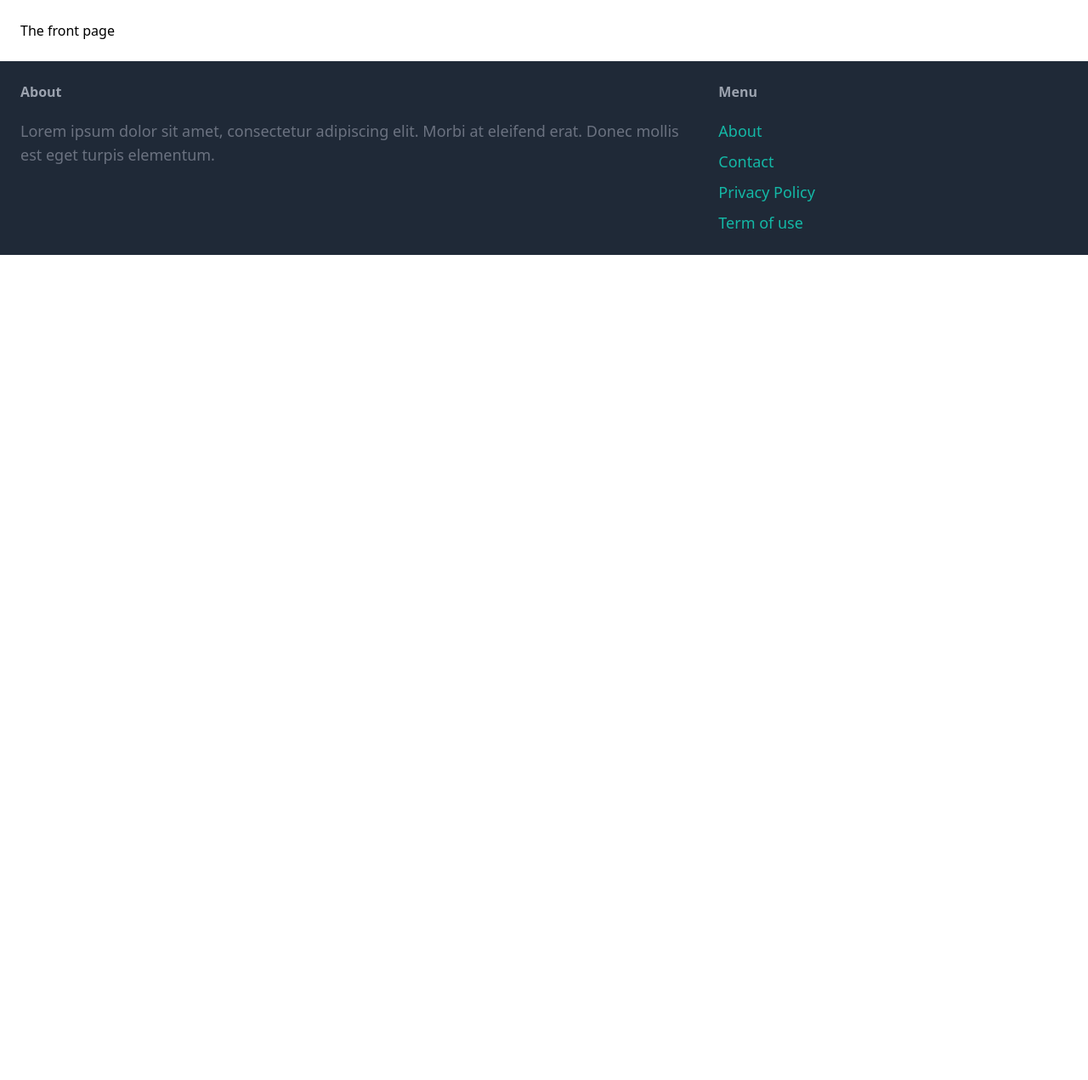
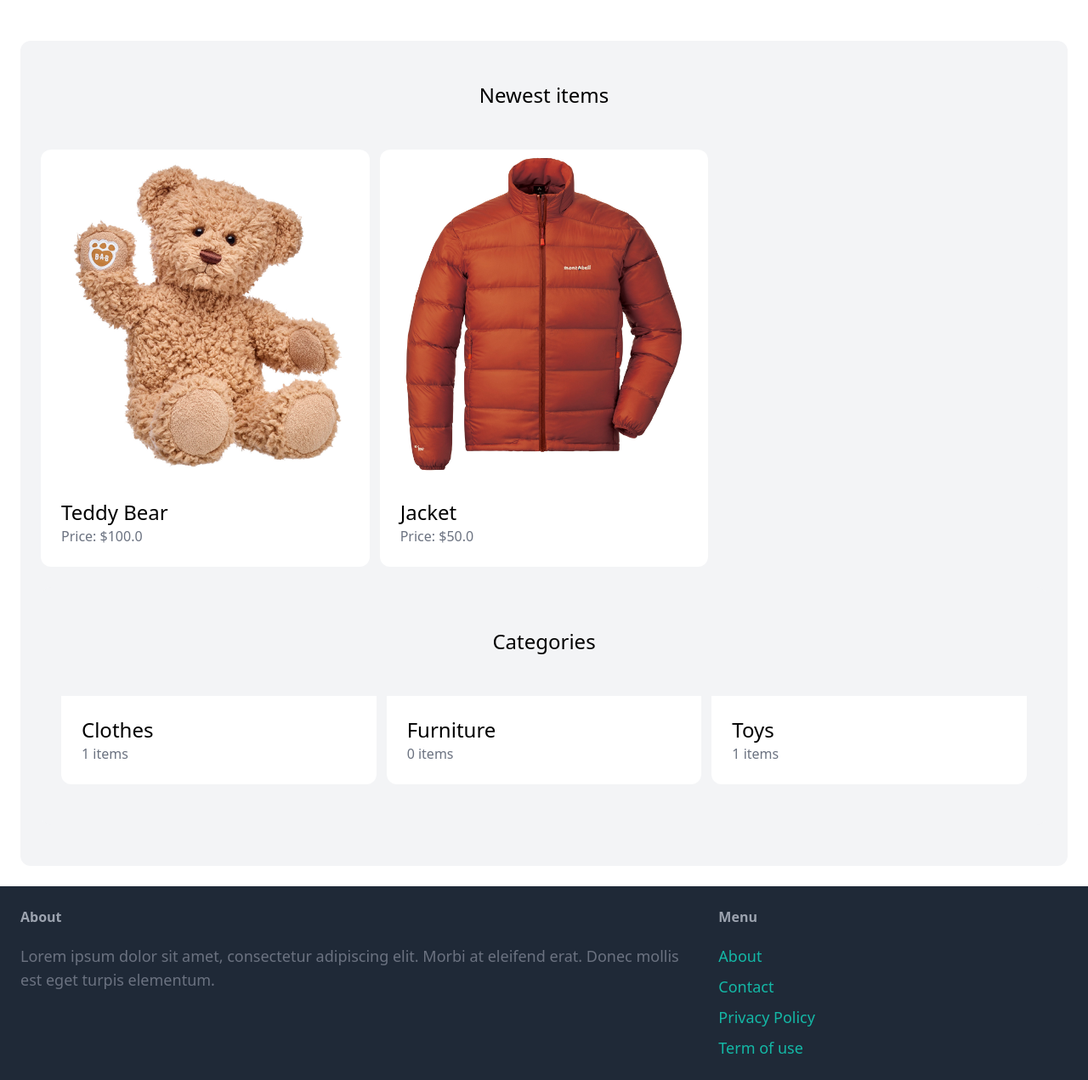
Before and after one commit to dafx7/Dafstore-django-marketplace, a Django app: page / in a window 1280 px wide. Shown: the part 77-1348 px from the top of the page at 85% size. Before the commit the page ends 377 px from the top, so only its background shows below. Run offline with Django 4.2, Linux system fonts and the light colour scheme; data comes from the database, SQL or seed files in the repository; both versions use the stored data as it was after the commit; some libraries are stand-ins or nearby versions.

Commit message:
Add Item model and make the front page of the site

```diff
--- a/core/templates/core/index.html
+++ b/core/templates/core/index.html
@@ -3,5 +3,42 @@
 {% block title %} Welcome {% endblock %}
 
 {% block content %}
-<h1>The front page</h1>
+<div class="mt-6 px-6 py-12 bg-gray-100 rounded-xl">
+    <h2 class="mb-12 text-2xl text-center">Newest items</h2>
+
+    <div class="grid grid-cols-3 gap-3">
+        {% for item in items %}
+        <div>
+            <a href="#">
+                <div>
+                    <img src="{{ item.image.url }}" alt="{{ item.image }}" class="rounded-t-xl">
+                </div>
+
+                <div class="p-6 bg-white rounded-b-xl">
+                    <h2 class="text-2xl">{{ item.name }}</h2>
+                    <p class="text-gray-500">Price: ${{ item.price }}</p>
+                </div>
+            </a>
+        </div>
+        {% endfor %}
+    </div>
+
+    <div class="mt-6 px-6 py-12 bg-gray-100 rounded-xl">
+        <h2 class="mb-12 text-2xl text-center">Categories</h2>
+
+        <div class="grid grid-cols-3 gap-3">
+            {% for category in categories %}
+            <div>
+                <a href="#">
+                    <div class="p-6 bg-white rounded-b-xl">
+                        <h2 class="text-2xl">{{ category.name }}</h2>
+                        <p class="text-gray-500">{{ category.items.count }} items</p>
+                    </div>
+                </a>
+            </div>
+            {% endfor %}
+        </div>
+    </div>
+
+</div>
 {% endblock %}
--- a/core/views.py
+++ b/core/views.py
@@ -1,9 +1,14 @@
 from django.shortcuts import render
+from item.models import Category, Item
 
 
 # Create your views here.
 def index(request):
-    return render(request, 'core/index.html')
+    context = {
+        'categories': Category.objects.all(),
+        'items': Item.objects.filter(is_sold=False)[0:6],
+    }
+    return render(request, 'core/index.html', context)
 
 
 def contact(request):
--- a/dafstore/settings.py
+++ b/dafstore/settings.py
@@ -118,6 +118,8 @@ USE_TZ = True
 # https://docs.djangoproject.com/en/4.2/howto/static-files/
 
 STATIC_URL = 'static/'
+MEDIA_URL = 'media/'
+MEDIA_ROOT = BASE_DIR / 'media'
 
 # Default primary key field type
 # https://docs.djangoproject.com/en/4.2/ref/settings/#default-auto-field
--- a/dafstore/urls.py
+++ b/dafstore/urls.py
@@ -1,19 +1,5 @@
-"""
-URL configuration for dafstore project.
-
-The `urlpatterns` list routes URLs to views. For more information please see:
-    https://docs.djangoproject.com/en/4.2/topics/http/urls/
-Examples:
-Function views
-    1. Add an import:  from my_app import views
-    2. Add a URL to urlpatterns:  path('', views.home, name='home')
-Class-based views
-    1. Add an import:  from other_app.views import Home
-    2. Add a URL to urlpatterns:  path('', Home.as_view(), name='home')
-Including another URLconf
-    1. Import the include() function: from django.urls import include, path
-    2. Add a URL to urlpatterns:  path('blog/', include('blog.urls'))
-"""
+from django.conf import settings
+from django.conf.urls.static import static
 from django.contrib import admin
 from django.urls import path
 
@@ -23,4 +9,4 @@ urlpatterns = [
     path('admin/', admin.site.urls),
     path('', index, name='index'),
     path('contact/', contact, name='contact'),
-]
+] + static(settings.MEDIA_URL, document_root=settings.MEDIA_ROOT)
--- a/item/admin.py
+++ b/item/admin.py
@@ -1,5 +1,6 @@
 from django.contrib import admin
-from .models import Category
+from .models import Category, Item
 
 # Register your models here.
 admin.site.register(Category)
+admin.site.register(Item)
--- a/item/models.py
+++ b/item/models.py
@@ -1,4 +1,5 @@
 from django.db import models
+from django.contrib.auth.models import User
 
 
 # Create your models here.
@@ -11,3 +12,17 @@ class Category(models.Model):
 
     def __str__(self) -> str:
         return self.name
+
+
+class Item(models.Model):
+    category = models.ForeignKey(Category, related_name='items', on_delete=models.CASCADE)
+    name = models.CharField(max_length=225)
+    description = models.TextField(blank=True, null=True)
+    price = models.FloatField()
+    image = models.ImageField(upload_to='item_images', blank=True, null=True)
+    is_sold = models.BooleanField(default=False)
+    created_by = models.ForeignKey(User, related_name='items', on_delete=models.CASCADE)
+    created_at = models.DateTimeField(auto_now_add=True)
+
+    def __str__(self) -> str:
+        return self.name
```
Also changed, not shown: db.sqlite3, item/migrations/0002_alter_category_options_item.py (added), media/item_images/teddybear.jpg (added), media/item_images/z_2301368_bric.jpg (added).
